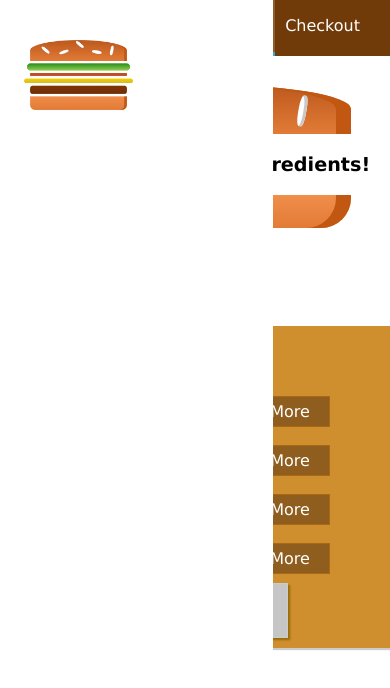
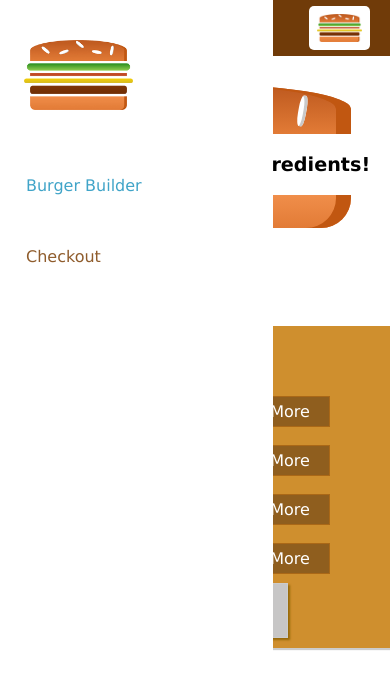
Before and after one commit to Eleazarcaz/burger-builder, a React app: page / in a window 390 px wide. Shown: the top 688 px of the page. Built offline with nearby package versions, Linux system fonts and the light colour scheme.

Commit message:
Mas acerca de ajustes responsive

```diff
--- a/src/components/Navigation/NavigationItems/NavigationItem/NavigationItem.jsx
+++ b/src/components/Navigation/NavigationItems/NavigationItem/NavigationItem.jsx
@@ -1,4 +1,4 @@
-import React, { Children } from 'react';
+import React from 'react';
 import classes from './NavigationItem.module.css';
 
 const NavigationItem = (props) => (
--- a/src/components/Navigation/NavigationItems/NavigationItem/NavigationItem.module.css
+++ b/src/components/Navigation/NavigationItems/NavigationItem/NavigationItem.module.css
@@ -1,19 +1,40 @@
+.NavigationItem {
+  margin: 10px 0;
+  box-sizing: border-box;
+  display: block;
+  width: 100%;
+}
+
+.NavigationItem a {
+  color: #8f5c2c;
+  text-decoration: none;
+  width: 100%;
+  padding: 16px 10px;
+  box-sizing: border-box;
+  display: block;
+}
+
+.NavigationItem a:hover,
+.NavigationItem a:active,
+.NavigationItem a.active {
+  color: #40a4c8;
+}
+
+@media (min-width: 500px) {
   .NavigationItem {
     margin: 0;
     box-sizing: border-box;
     display: flex;
     height: inherit;
+    width: auto;
     align-items: center;
   }
 
   .NavigationItem a {
     color: white;
-  text-decoration: none;
     height: 100%;
     padding: 16px 10px;
     border-bottom: 4px solid transparent;
-  box-sizing: border-box;
-  display: block;
   }
 
   .NavigationItem a:hover,
@@ -23,3 +44,4 @@
     border-bottom: 4px solid #40a4c8;
     color: white;
   }
+}
--- a/src/components/Navigation/NavigationItems/NavigationItems.module.css
+++ b/src/components/Navigation/NavigationItems/NavigationItems.module.css
@@ -3,6 +3,13 @@
   padding: 0;
   list-style: none;
   display: flex;
+  flex-flow: column;
   align-items: center;
   height: 100%;
 }
+
+@media (min-width: 500px) {
+  .NavigationItems {
+    flex-flow: row;
+  }
+}
--- a/src/components/Navigation/SideDrawer/SideDrawer.jsx
+++ b/src/components/Navigation/SideDrawer/SideDrawer.jsx
@@ -2,7 +2,7 @@ import React from 'react';
 
 import classes from './SideDrawer.module.css';
 import Logo from '../../Logo/Logo';
-import NavigationItem from '../NavigationItems/NavigationItem/NavigationItem';
+import NavigationItems from '../NavigationItems/NavigationItems';
 
 const SideDrawer = (props) => {
   return (
@@ -11,7 +11,7 @@ const SideDrawer = (props) => {
         <Logo />
       </div>
       <nav>
-        <NavigationItem></NavigationItem>
+        <NavigationItems />
       </nav>
     </div>
   );
--- a/src/components/Navigation/SideDrawer/SideDrawer.module.css
+++ b/src/components/Navigation/SideDrawer/SideDrawer.module.css
@@ -27,4 +27,5 @@
 }
 .Logo {
   height: 11%;
+  margin-bottom: 32px;
 }
--- a/src/components/Navigation/Toolbar/Toolbar.jsx
+++ b/src/components/Navigation/Toolbar/Toolbar.jsx
@@ -9,7 +9,9 @@ const Toolbar = (props) => (
     <div className={classes.Logo}>
       <Logo />
     </div>
-    <NavigationItems />
+    <nav className={classes.DesktopOnly}>
+      <NavigationItems />
+    </nav>
   </header>
 );
 
--- a/src/components/Navigation/Toolbar/Toolbar.module.css
+++ b/src/components/Navigation/Toolbar/Toolbar.module.css
@@ -20,3 +20,9 @@
 .Logo {
   height: 80%;
 }
+
+@media (max-width: 499px) {
+  .DesktopOnly {
+    display: none;
+  }
+}
```
Lines whose indentation alone changed are shown as unchanged.
